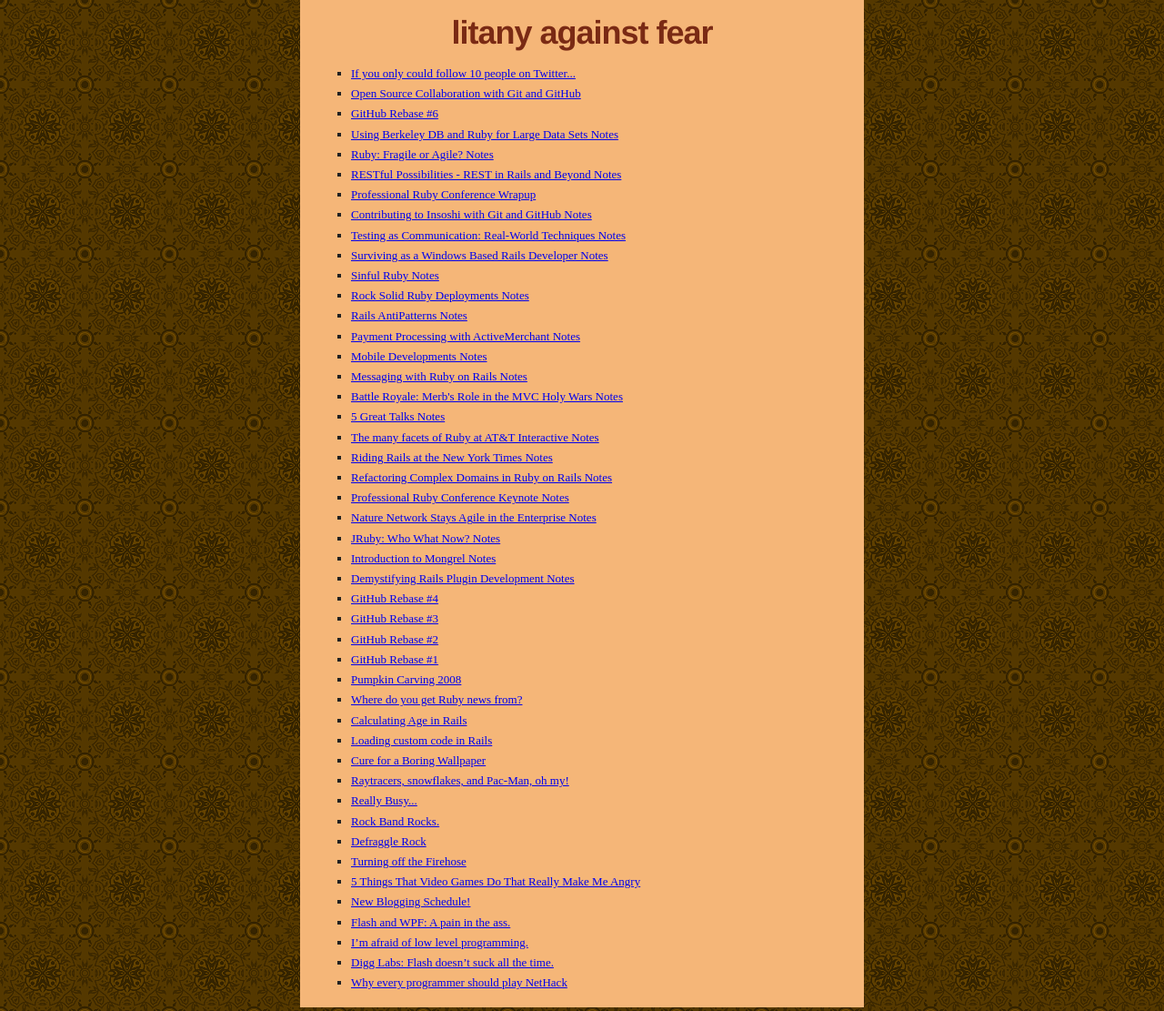
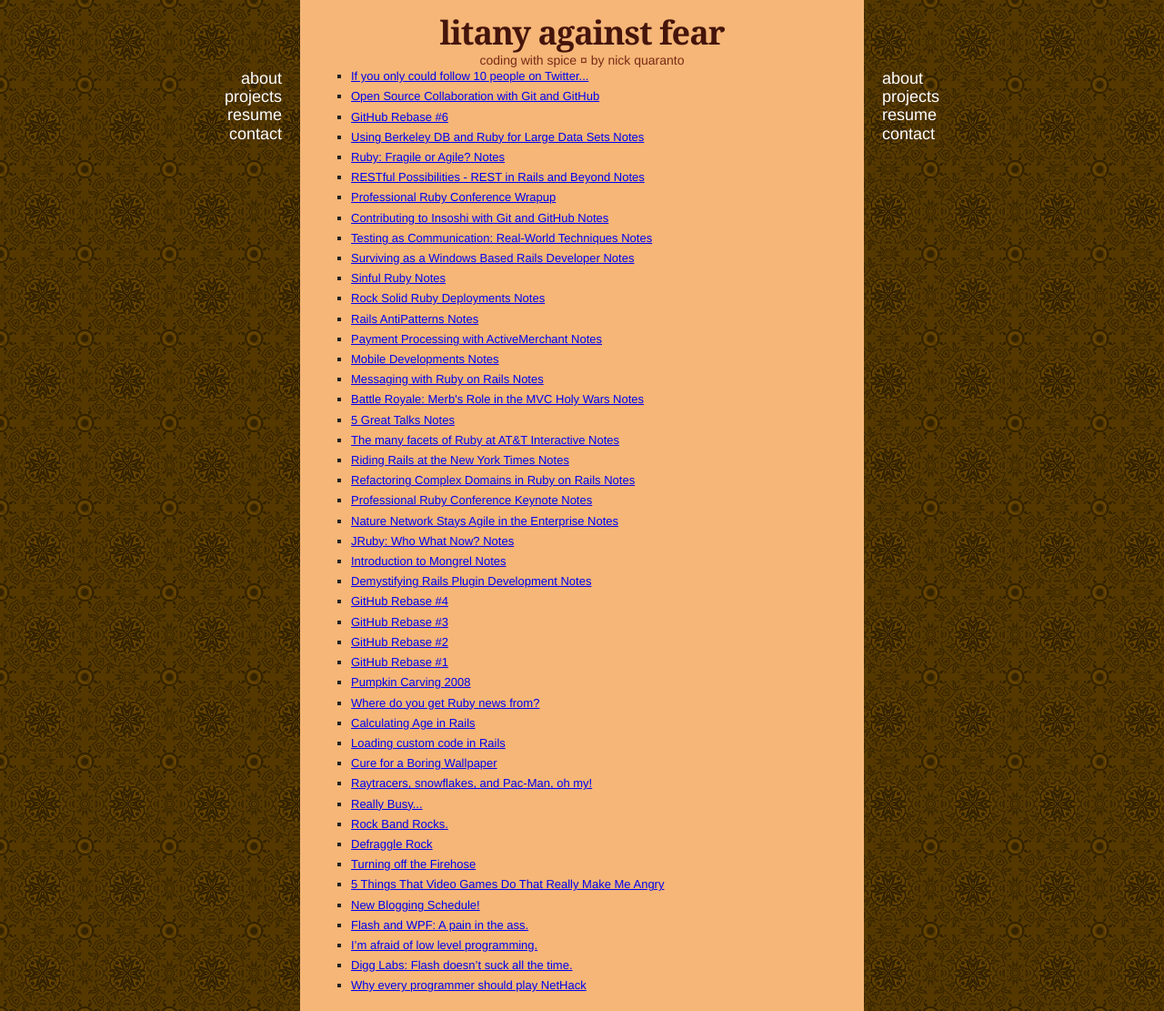
Before and after one commit to qrush/qrush.github.com, a Jekyll site: the page built from index.html, in a window 1280 px wide. Shown: the whole page at 91% size. Built offline with Jekyll 4.4.1, drawn with Linux system fonts in a browser that asks for light colours.

Commit message:
Adding links in the sidebars. Genius.

```diff
--- a/_layouts/default.html
+++ b/_layouts/default.html
@@ -4,7 +4,7 @@
 <html xmlns="http://www.w3.org/1999/xhtml" xml:lang="en" lang="en-us">
 <head>
    <meta http-equiv="content-type" content="text/html; charset=utf-8" />
-   <title>litany against fear &curren; {{ page.title }}</title>
+   <title>litany against fear &curren; {{ page.title }} &curren; by nick quaranto</title>
    <meta name="author" content="Nick Quaranto" />
    <link href="http://feeds2.feedburner.com/LitanyAgainstFear" rel="alternate" title="RSS" type="application/rss+xml" />
    <link rel="stylesheet" href="/css/reset.css" type="text/css" media="screen, projection" />
@@ -14,15 +14,22 @@
 </head>
 <body>
   <div class="container_12">
-    <div class="grid_2">
-      <p></p>
+    <div id="links" class="grid_2">
+      <a href="/about.html">about</a>
+      <a href="/about.html">projects</a>
+      <a href="/about.html">resume</a>
+      <a href="/about.html">contact</a>
     </div>
     <div id="main" class="grid_8">
       <h1><a href="/">litany against fear</a></h1>
+      <div id="subtitle">coding with spice &curren; by nick quaranto</div>
       {{ content }}
     </div>
-    <div class="grid_2">
-      <p></p>
+    <div id="categories" class="grid_2">
+      <a href="/about.html">about</a>
+      <a href="/about.html">projects</a>
+      <a href="/about.html">resume</a>
+      <a href="/about.html">contact</a>
     </div>
   </div>
 </body>
--- a/css/screen.css
+++ b/css/screen.css
@@ -13,24 +13,16 @@
 }
 
 body {
+  font-family: 'Helvetica', 'Arial', sans-serif;
   color: #222;
-  font-family: 'Times New Roman', 'Times', serif;
   line-height: 1.4em;
   background-image: url(../images/vachetta.gif);
 }
 
 
-h1 a:link {
-  color: #7a2a14;
+h1 a:link, h1 a:visited, h1 a:hover {
+  color: #45150b;
   text-decoration: none;
-}
-h1 a:visited {
-  color: #7a2a14;
-  text-decoration: none;
-}
-h1 a:hover {
-  color: #7a2a14;
-  text-decoration: underline;
 }
 
 a img { border-width: 0; }
@@ -50,15 +42,37 @@
 }
 
 h1, h2, h3, #footer {
-  font-family: 'Helvetica', 'Arial', sans-serif;
+  font-family: 'Georgia', 'Times New Roman', 'Times', serif;
   font-weight: bolder;
   letter-spacing: -1px;
 }
 
+.grid_2 {
+  padding-top: 75px;
+}
+
+.grid_2 h4 {
+  color: #fff;
+}
+
+.grid_2 a {
+  display: block;
+  font-size: 18px;
+  color: #fff;
+  text-decoration: none;
+  margin: 2px auto;
+}
+
+.grid_2 a:hover {
+  text-decoration: underline;
+}
+
+
 h1 {
   font-size: 36px;
   line-height: 36px;
-  margin: 18px auto;
+  margin-top: 18px;
+  margin-bottom: 3px;
   text-align: center;
 }
 
@@ -112,46 +126,20 @@
 }
 
 /* ids */
-#cse-search-box {
-  margin-top: 10px;
-}
-
-#footer {
-  font-size: 14pt;
-}
-
-#fusionad {
-  float: right;
-  margin: 75px 200px 0 10px;
-  font-family: 'Helvetica Neue', 'Helvetica', 'Arial', sans-serif;
-  font-size: 10pt;
-  text-align: center;
-  width: 150px;
-}
-
-#intro {
-  color: #666;
-  font-size: 22pt;
-  margin-bottom: 24pt;
-  margin-top: 24pt;
-}
-
-#subtitle, #title { color: #333; }
 
 #subtitle {
-  font-size: 24pt;
-}
-
-#title {
-  font-size: 32pt;
-}
-
-#wrapper {
-  max-width: 40em;
-  min-width: 30em;
-  width: 32em;
+  text-align: center;
+  font-size: 14px;
+  color: #7a2a14;
 }
 
 #main {
   background: #F5B678;
 }
+
+#links {
+  text-align: right;
+}
+
+#links h4 {
+}
--- a/index.html
+++ b/index.html
@@ -1,6 +1,6 @@
 ---
 layout: default
-title: coding with spice &curren; by nick quaranto
+title: coding with spice
 ---
 <ul>
 {% for post in site.posts %}
```
